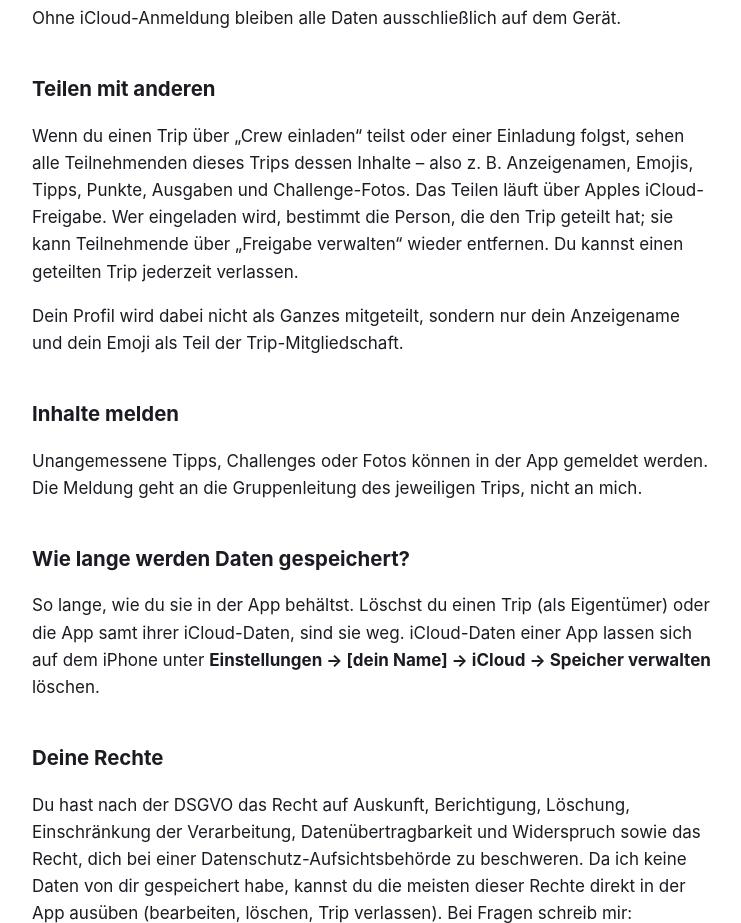
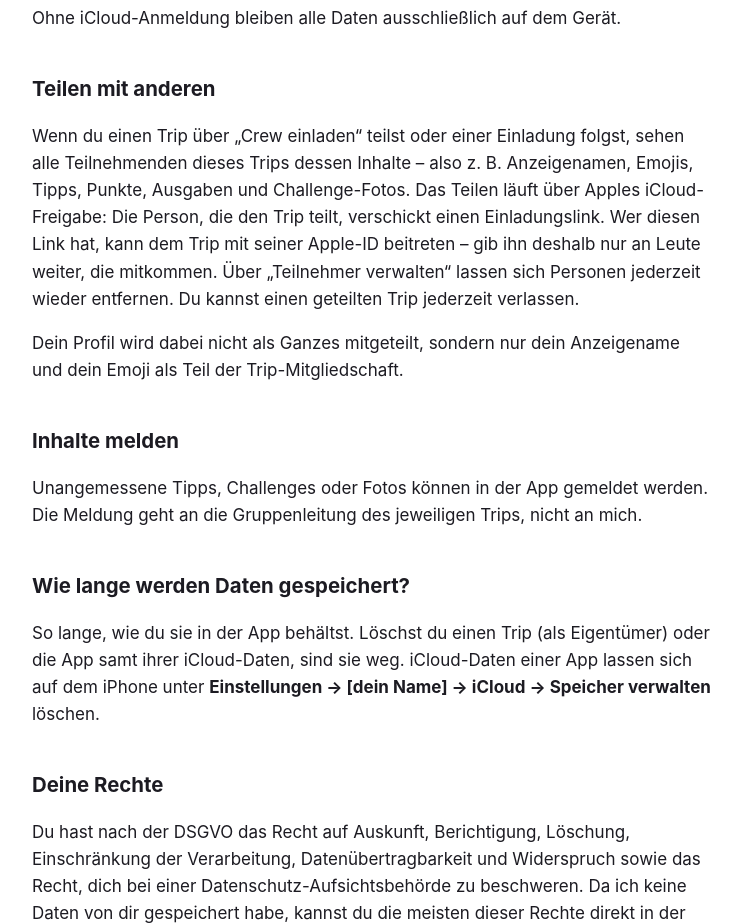
Before and after one commit to raphaelaiwork/partytrip-datenschutz, a plain HTML site: page index.html in a window 1280 px wide. Shown: the part 1300-2223 px from the top of the page, without its empty margins (268-1009 px from the left). Drawn offline with Linux system fonts and the light colour scheme.

Commit message:
Einladungslink beschreiben

```diff
--- a/index.html
+++ b/index.html
@@ -37,7 +37,7 @@ ul{padding-left:1.2em}
 </ul>
 <p>Ohne iCloud-Anmeldung bleiben alle Daten ausschließlich auf dem Gerät.</p>
 <h2>Teilen mit anderen</h2>
-<p>Wenn du einen Trip über „Crew einladen“ teilst oder einer Einladung folgst, sehen alle Teilnehmenden dieses Trips dessen Inhalte – also z. B. Anzeigenamen, Emojis, Tipps, Punkte, Ausgaben und Challenge-Fotos. Das Teilen läuft über Apples iCloud-Freigabe. Wer eingeladen wird, bestimmt die Person, die den Trip geteilt hat; sie kann Teilnehmende über „Freigabe verwalten“ wieder entfernen. Du kannst einen geteilten Trip jederzeit verlassen.</p>
+<p>Wenn du einen Trip über „Crew einladen“ teilst oder einer Einladung folgst, sehen alle Teilnehmenden dieses Trips dessen Inhalte – also z. B. Anzeigenamen, Emojis, Tipps, Punkte, Ausgaben und Challenge-Fotos. Das Teilen läuft über Apples iCloud-Freigabe: Die Person, die den Trip teilt, verschickt einen Einladungslink. Wer diesen Link hat, kann dem Trip mit seiner Apple-ID beitreten – gib ihn deshalb nur an Leute weiter, die mitkommen. Über „Teilnehmer verwalten“ lassen sich Personen jederzeit wieder entfernen. Du kannst einen geteilten Trip jederzeit verlassen.</p>
 <p>Dein Profil wird dabei nicht als Ganzes mitgeteilt, sondern nur dein Anzeigename und dein Emoji als Teil der Trip-Mitgliedschaft.</p>
 <h2>Inhalte melden</h2>
 <p>Unangemessene Tipps, Challenges oder Fotos können in der App gemeldet werden. Die Meldung geht an die Gruppenleitung des jeweiligen Trips, nicht an mich.</p>
```
